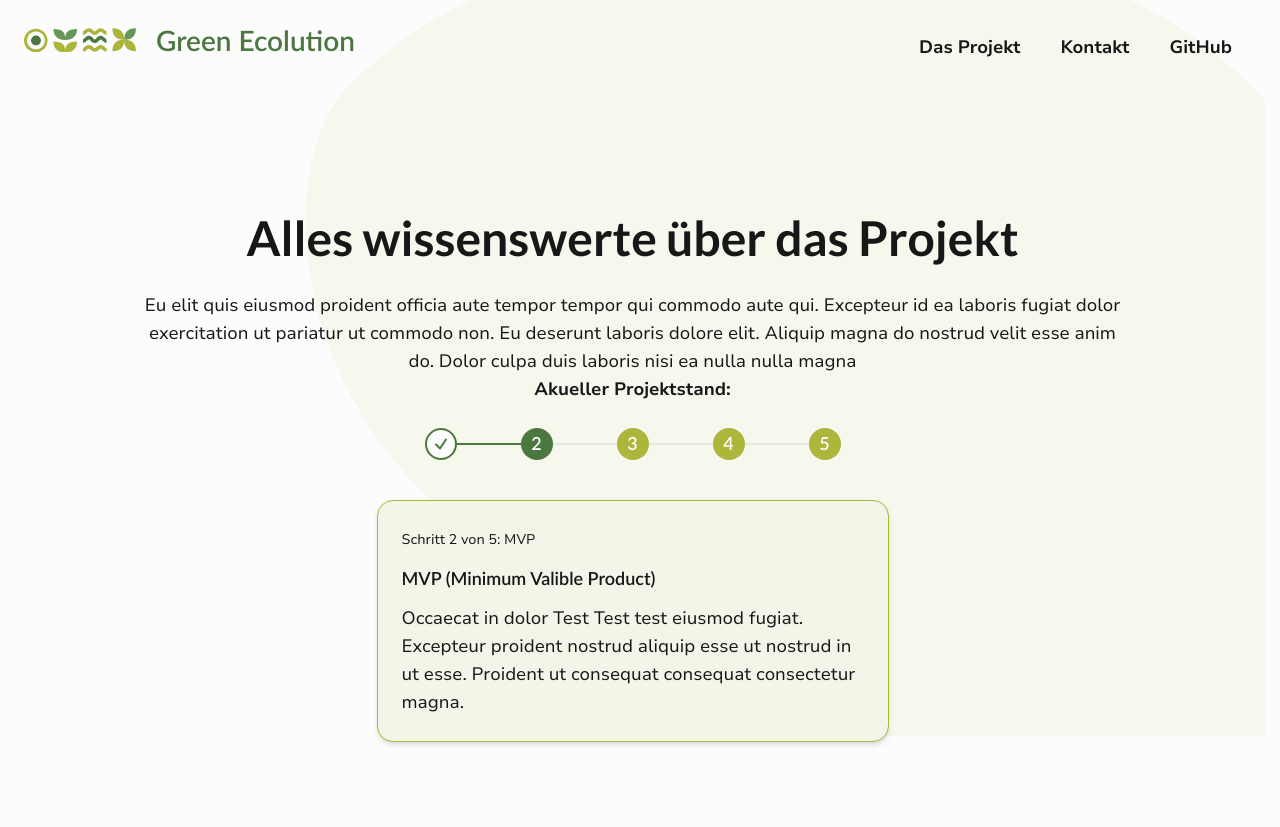
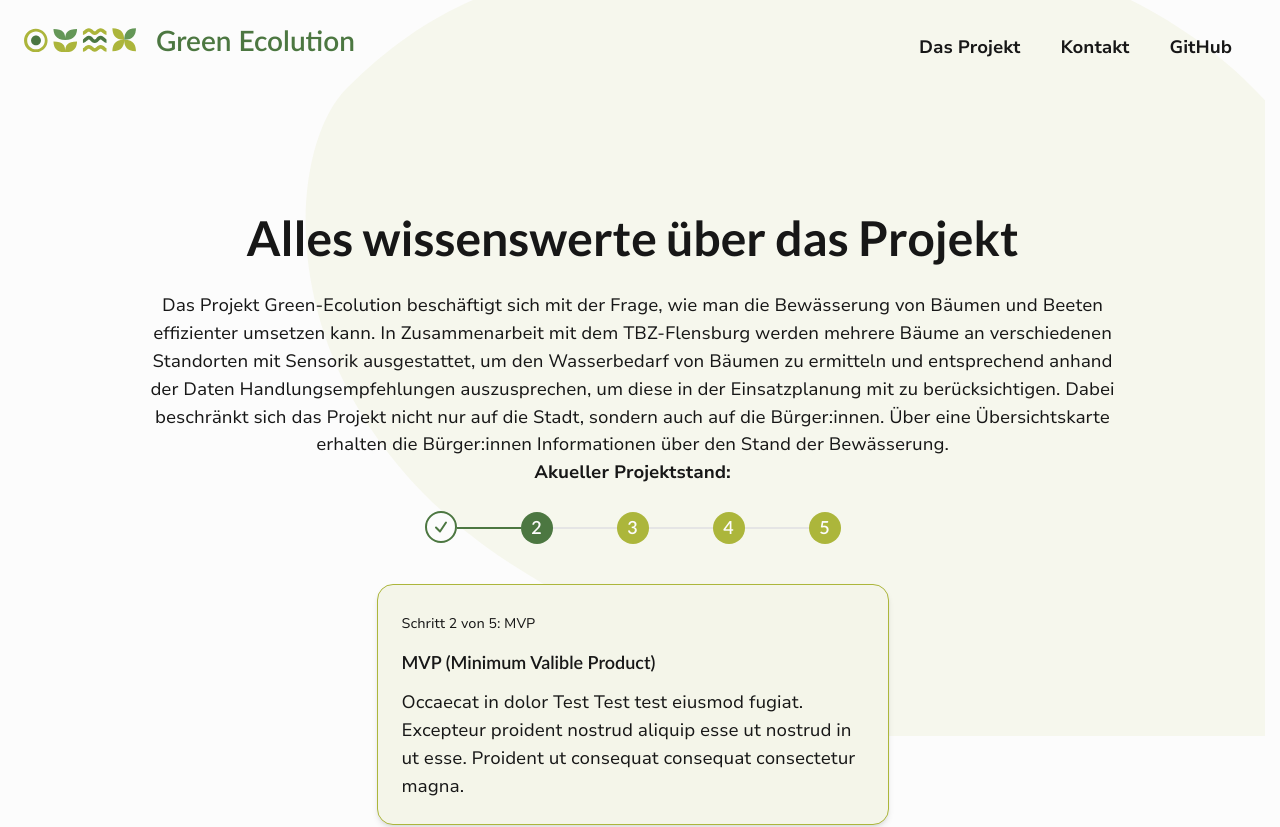
Before and after one commit to green-ecolution/project-website, a React (Vite) app: page /projekt in a window 1280 px wide. Shown: the top 827 px of the page. Built offline with nearby package versions, Linux system fonts and the light colour scheme.

Commit message:
Changed Text in ProjectPage.tsx

```diff
--- a/src/tsx/pages/ProjectPage.tsx
+++ b/src/tsx/pages/ProjectPage.tsx
@@ -1,4 +1,4 @@
-import { useEffect } from 'react';
+import { useEffect } from "react";
 import Advantages from "../components/sections/Advantages";
 import DashboardPreview from "../components/sections/DashboardPreview";
 import Hero from "../components/sections/Hero";
@@ -7,11 +7,17 @@ import ProjectHeroContent from "../components/hero/ProjectHeroContent";
 
 function ProjectPage() {
     useEffect(() => {
-        document.title = "Projekt | Green Ecolution | Smartes Grünflächenmanagement";
+        document.title =
+            "Projekt | Green Ecolution | Smartes Grünflächenmanagement";
     }, []);
 
     const heroHeadline = "Alles wissenswerte über das Projekt";
-    const heroDescription = "Eu elit quis eiusmod proident officia aute tempor tempor qui commodo aute qui. Excepteur id ea laboris fugiat dolor exercitation ut pariatur ut commodo non. Eu deserunt laboris dolore elit. Aliquip magna do nostrud velit esse anim do. Dolor culpa duis laboris nisi ea nulla nulla magna"
+    const heroDescription =
+        "Das Projekt Green-Ecolution beschäftigt sich mit der Frage, wie man die Bewässerung von Bäumen und Beeten effizienter umsetzen kann. \
+        In Zusammenarbeit mit dem TBZ-Flensburg werden mehrere Bäume an verschiedenen Standorten mit Sensorik ausgestattet, \
+        um den Wasserbedarf von Bäumen zu ermitteln und entsprechend anhand der Daten Handlungsempfehlungen auszusprechen, um diese \
+        in der Einsatzplanung mit zu berücksichtigen. Dabei beschränkt sich das Projekt nicht nur auf die Stadt, sondern auch auf die Bürger:innen. \
+        Über eine Übersichtskarte erhalten die Bürger:innen Informationen über den Stand der Bewässerung.";
 
     return (
         <main className="relative overflow-hidden before:bg-cover before:bg-background-light-dot before:w-4/5 before:h-[100vh] before:max-h-[45rem] before:absolute before:-right-4 before:-top-16 before:-z-10 before:bg-no-repeat sm:before:-right-10 lg:before:max-h-[55rem] xl:before:w-[70rem] xl:before:-right-40 2xl:before:right-[10%] 2xl:before:bg-contain">
```
